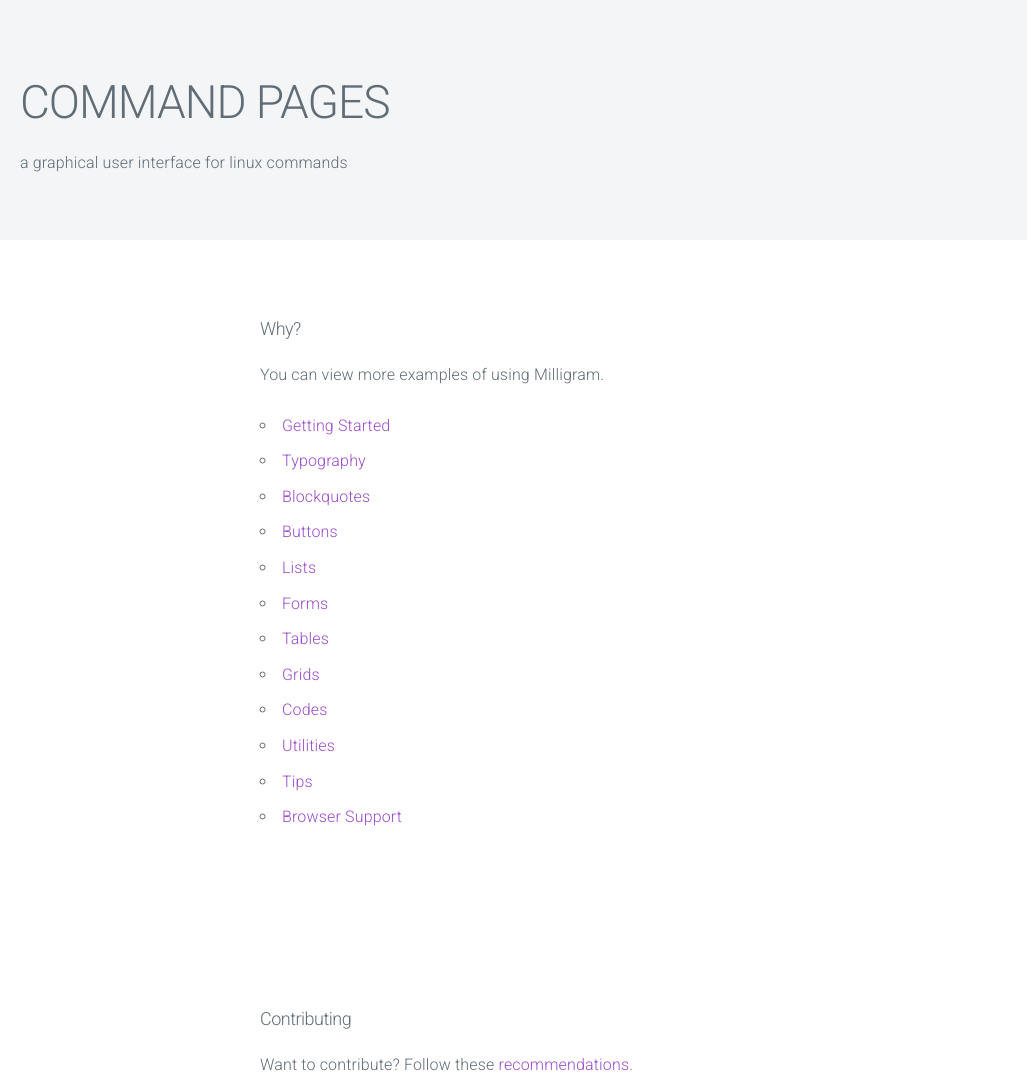
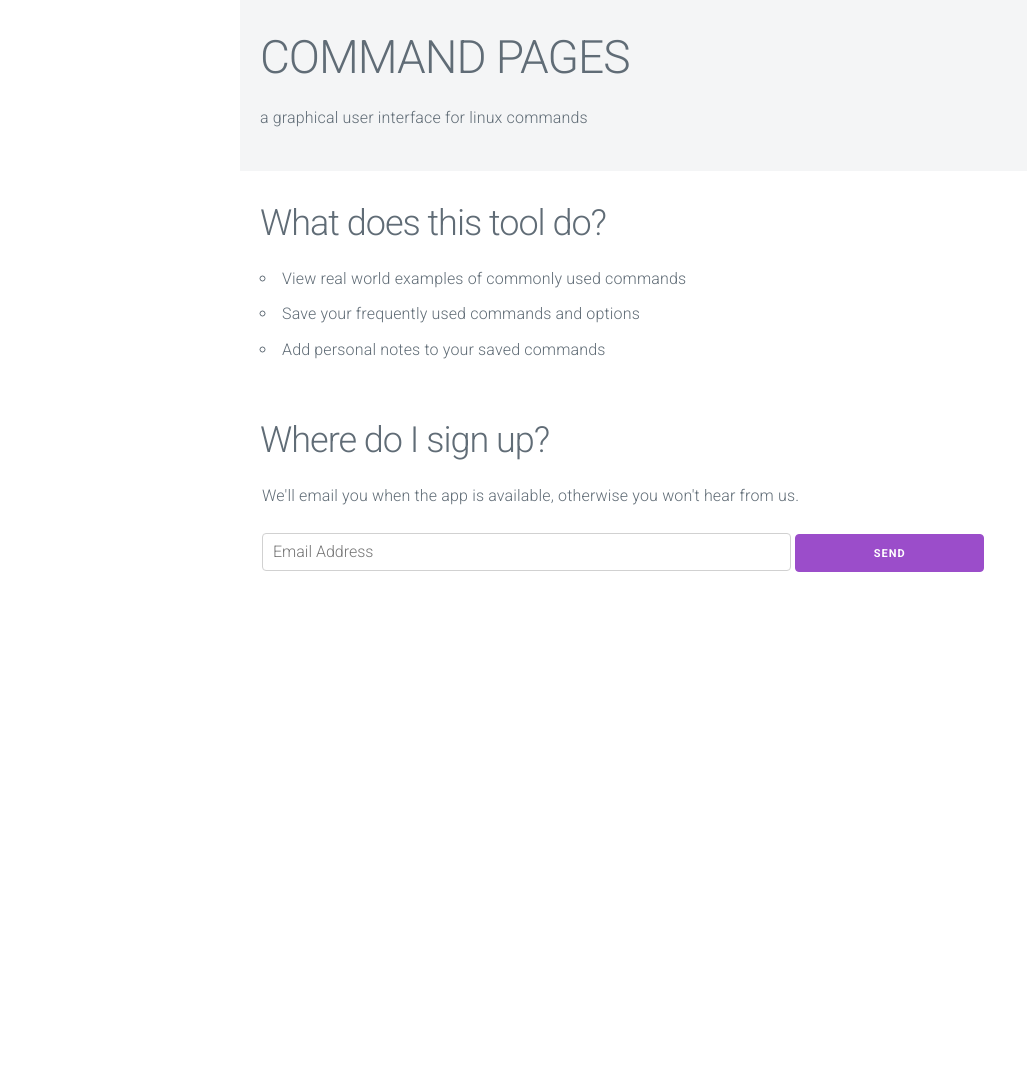
Before and after one commit to WilliamQLiu/command-pages-landing, a website: page src/index.html in a window 1280 px wide. Shown: the top 1080 px of the page, without its empty margins (0-1027 px from the left). After the commit the page ends 800 px from the top, so only its background shows below. Drawn offline with nearby package versions, Linux system fonts and the light colour scheme.

Commit message:
Basic layout for landing page

```diff
--- a/src/index.html
+++ b/src/index.html
@@ -20,36 +20,27 @@
                 <p>a graphical user interface for linux commands</p>
 			</section>
 
-			<section class="container" id="reasons">
-				<h5 class="title">Why?</h5>
-				<p>You can view more examples of using Milligram.</p>
-				<p>
-					<ul>
-						<li><a href="https://milligram.github.io/#getting-started" title="Getting Started">Getting Started</a></li>
-						<li><a href="https://milligram.github.io/#typography" title="Typography">Typography</a></li>
-						<li><a href="https://milligram.github.io/#blockquotes" title="Blockquotes">Blockquotes</a></li>
-						<li><a href="https://milligram.github.io/#buttons" title="Buttons">Buttons</a></li>
-						<li><a href="https://milligram.github.io/#lists" title="Lists">Lists</a></li>
-						<li><a href="https://milligram.github.io/#forms" title="Forms">Forms</a></li>
-						<li><a href="https://milligram.github.io/#tables" title="Tables">Tables</a></li>
-						<li><a href="https://milligram.github.io/#grids" title="Grids">Grids</a></li>
-						<li><a href="https://milligram.github.io/#codes" title="Codes">Codes</a></li>
-						<li><a href="https://milligram.github.io/#utilities" title="Utilities">Utilities</a></li>
-						<li><a href="https://milligram.github.io/#tips" title="Tips">Tips</a></li>
-						<li><a href="https://milligram.github.io/#browser-support" title="Browser Support">Browser Support</a></li>
-					</ul>
-				</p>
-			</section>
+			<section class="container">
+				<h2 class="title">What does this tool do?</h2>
+                <ul>
+                    <li>View real world examples of commonly used commands</li>
+                    <li>Save your frequently used commands and options</li>
+                    <li>Add personal notes to your saved commands</li>
+                </ul>
+            </section>
 
-			<section class="container" id="contributing">
-				<h5 class="title">Contributing</h5>
-				<p>Want to contribute? Follow these <a href="https://github.com/milligram/milligram/blob/master/.github/contributing.md" title="Contributing">recommendations</a>.</p>
-			</section>
+            <section class="container">
+                <h2 class="title">Where do I sign up?</h2>
+                <form>
+                    <fieldset>
+                        <p>We'll email you when the app is available, otherwise you won't hear from us.</p>
+                        <input type="email" placeholder="Email Address" id="email">
+                        <input class="button-primary signup" type="submit" value="Send">
+                    </fieldset>
+                </form>
+            </section>
 
 			<footer class="footer">
-				<section class="container">
-					<p>Designed with ♥ by <a target="_blank" href="http://cjpatoilo.com" title="CJ Patoilo">CJ Patoilo</a>. Licensed under the <a target="_blank" href="https://github.com/milligram/milligram#license" title="MIT License">MIT License</a>.</p>
-				</section>
 			</footer>
 
 		</main>
--- a/src/styles/main.css
+++ b/src/styles/main.css
@@ -1,15 +1,13 @@
 .container {
 	max-width: 80.0rem;
-	padding-bottom: 7.5rem;
-	padding-top: 7.5rem;
+	padding-top: 3rem;
 }
 
 #home {
 	background: #f4f5f6;
-	height: 30vh;
 	position: relative;
 	max-height: 30vh;
-	min-width: 100vw;
+    padding-bottom: 1.5rem;
 }
 
 .thumbnail {
@@ -18,3 +16,11 @@
 	top: 50%;
 	transform: translate(-50%, -50%);
 }
+
+#email {
+    width: 70%
+}
+
+.signup {
+    width: 25%
+}
```
